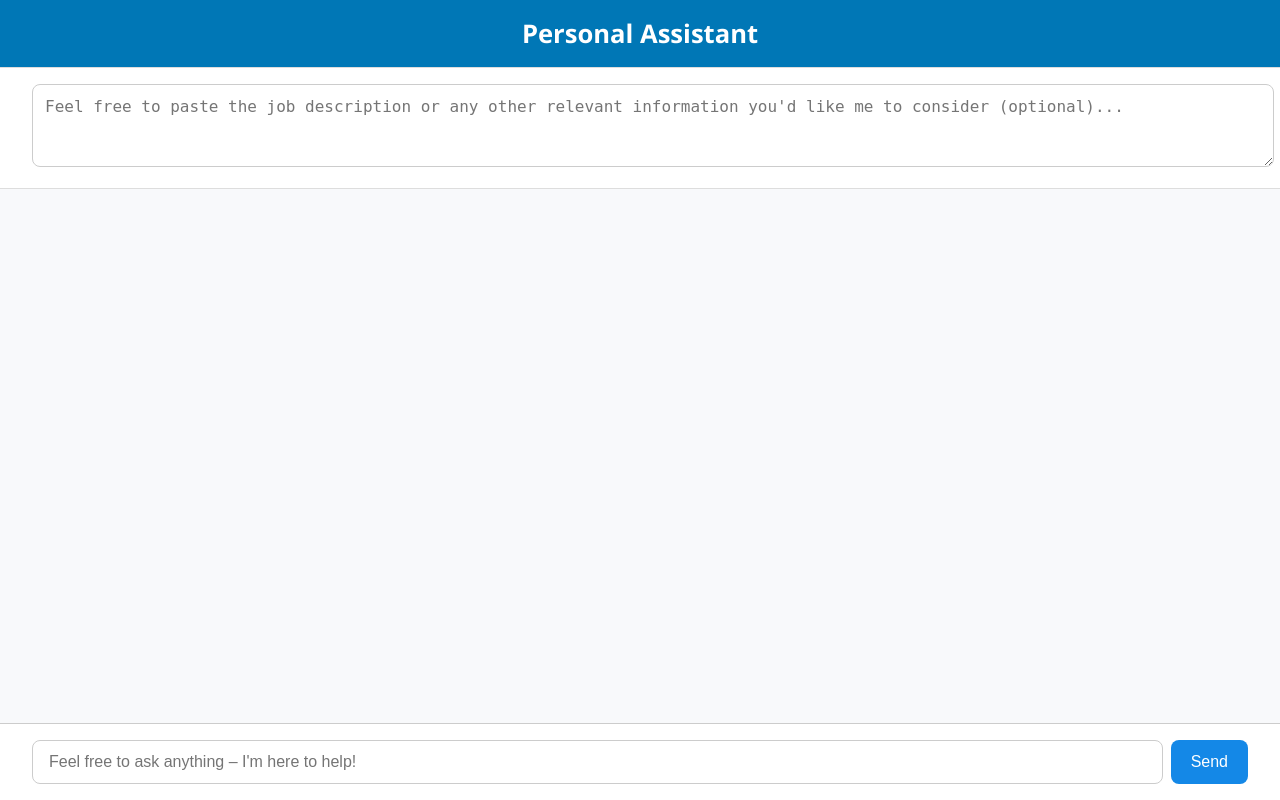
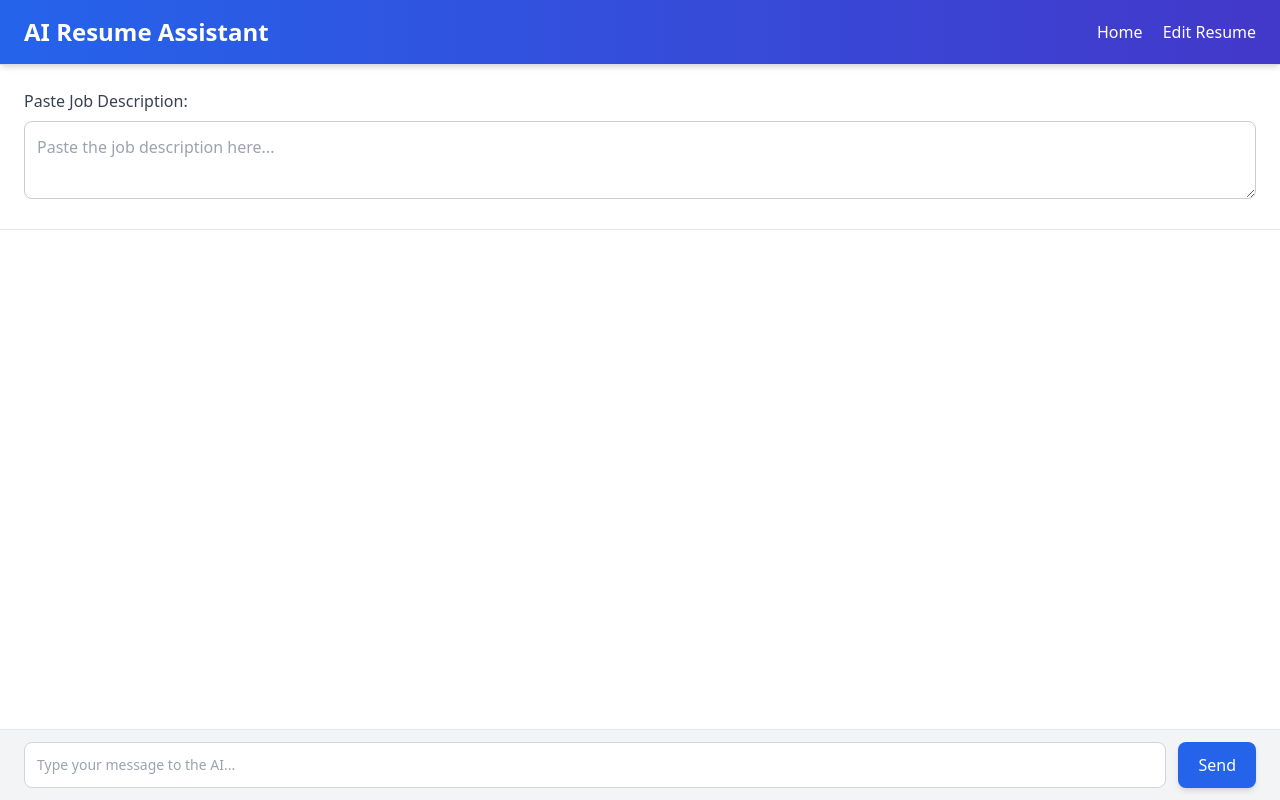
Before and after one commit to aarshx05/resume_ai_pro, a Flask app: page /ai in a window 1280 px wide. Run offline with Flask 3, Linux system fonts and the light colour scheme; some libraries are stand-ins or nearby versions.

Commit message:
Update ai_assistant.html

```diff
--- a/templates/ai_assistant.html
+++ b/templates/ai_assistant.html
@@ -4,49 +4,78 @@
   <meta charset="UTF-8" />
   <meta name="viewport" content="width=device-width, initial-scale=1.0"/>
   <title>AI Resume Assistant</title>
+  <script src="https://cdn.tailwindcss.com"></script>
   <link rel="stylesheet" href="{{ url_for('static', filename='css/chat.css') }}">
 </head>
-<body>
-  <div class="chat-wrapper">
-    <header>
-      <h1>Personal Assistant</h1>
+<body class="bg-gray-50 font-sans h-screen">
+
+  <!-- Full Page Wrapper -->
+  <div class="flex flex-col h-screen w-full">
+
+    <!-- Header -->
+    <header class="bg-gradient-to-r from-blue-600 to-indigo-700 text-white px-4 sm:px-6 py-4 shadow-md flex justify-between items-center">
+      <h1 class="text-xl sm:text-2xl font-bold">AI Resume Assistant</h1>
+      <nav class="text-sm sm:text-base">
+        <a href="{{ url_for('index') }}" class="hover:underline">Home</a>
+        <a href="/update" class="ml-4 hover:underline">Edit Resume</a>
+      </nav>
     </header>
 
-    <div class="job-desc">
-      <textarea id="job-description" placeholder="Feel free to paste the job description or any other relevant information you'd like me to consider (optional)..." rows="3"></textarea>
+    <!-- Job Description Box -->
+    <section class="bg-white p-4 sm:p-6 border-b border-gray-200">
+      <label for="job-description" class="block font-medium mb-2 text-gray-700">Paste Job Description:</label>
+      <textarea id="job-description" placeholder="Paste the job description here..." rows="2"
+        class="w-full p-3 rounded-lg border border-gray-300 focus:ring-2 focus:ring-blue-500 focus:outline-none resize-none text-sm leading-relaxed"></textarea>
+    </section>
+
+    <!-- Chat Area -->
+    <main class="flex-1 flex flex-col min-h-0 bg-white">
+
+      <!-- Messages -->
+      <div id="chat-box" class="flex-1 overflow-y-auto px-4 py-6 sm:px-6 space-y-6 bg-white">
+        <!-- Messages will be injected here -->
+      </div>
+
+      <!-- Message Input -->
+      <div class="border-t border-gray-200 bg-gray-100 px-4 py-3 sm:px-6 flex gap-3">
+        <input id="message-input" type="text" placeholder="Type your message to the AI..."
+          class="flex-1 p-3 rounded-lg border border-gray-300 focus:ring-2 focus:ring-blue-500 focus:outline-none text-sm">
+        <button onclick="sendMessage()"
+          class="bg-blue-600 hover:bg-blue-700 text-white font-medium px-5 py-2 rounded-lg shadow-md transition-all focus:ring-2 focus:ring-blue-500">
+          Send
+        </button>
+      </div>
+    </main>
+
+    <!-- Loading Overlay -->
+    <div id="loading-indicator" class="fixed inset-0 bg-white bg-opacity-70 flex items-center justify-center z-10 hidden">
+      <div class="flex items-center space-x-3 text-blue-600 text-sm">
+        <div class="w-3 h-3 bg-blue-600 rounded-full animate-pulse"></div>
+        <span>AI is typing...</span>
+      </div>
     </div>
 
-    <main id="chat-box" class="chat-box"></main>
-
-    <div id="loading-indicator" class="loading-indicator" style="display: none;">
-      <div class="dot-flashing"></div>
-      <span>AI is typing...</span>
-    </div>
-
-    <footer class="chat-input">
-      <input type="text" id="user-input" placeholder="Feel free to ask anything – I'm here to help!" autocomplete="off">
-      <button onclick="sendMessage()">Send</button>
-    </footer>
   </div>
 
+  <!-- Scripts -->
   <script src="https://cdn.jsdelivr.net/npm/marked/marked.min.js"></script>
   <script>
     const chatBox = document.getElementById('chat-box');
-    const inputField = document.getElementById('user-input');
-    const jobDescriptionField = document.getElementById('job-description');
-    const loading = document.getElementById('loading-indicator');
+    const jobInput = document.getElementById('job-description');
+    const messageInput = document.getElementById('message-input');
+    const loadingIndicator = document.getElementById('loading-indicator');
     const resumeData = localStorage.getItem('resumeData');
     let chatHistory = [];
 
     async function sendMessage() {
-      const message = inputField.value.trim();
-      const jobDescription = jobDescriptionField.value.trim();
+      const message = messageInput.value.trim();
+      const jobDesc = jobInput.value.trim();
       if (!message) return;
 
       appendMessage('You', message, 'user');
       chatHistory.push({ role: 'user', content: message });
-      inputField.value = '';
-      loading.style.display = 'flex';
+      messageInput.value = '';
+      loadingIndicator.classList.remove('hidden');
 
       const response = await fetch('/chat', {
         method: 'POST',
@@ -54,40 +83,94 @@
         body: JSON.stringify({
           messages: chatHistory,
           resume_data: resumeData,
-          job_description: jobDescription || null
+          job_description: jobDesc || null
         })
       });
 
       const data = await response.json();
-      loading.style.display = 'none';
+      loadingIndicator.classList.add('hidden');
       appendMessage('AI', data.reply, 'ai');
       chatHistory.push({ role: 'assistant', content: data.reply });
     }
 
-    function appendMessage(sender, message, cls) {
-      const msg = document.createElement('div');
-      msg.className = `message ${cls}`;
-      msg.innerHTML = `
-        <div class="msg-header">
-          <div class="avatar ${cls}"></div>
-          <strong>${sender}</strong>
-          ${cls === 'ai' ? `<button class="copy-btn" onclick="copyToClipboard(this)">Copy</button>` : ''}
-        </div>
-        <div class="msg-body">${cls === 'ai' ? marked.parse(message) : message}</div>
-      `;
-      chatBox.appendChild(msg);
-      chatBox.scrollTop = chatBox.scrollHeight;
+function appendMessage(sender, message, cls) {
+  const isAI = cls === 'ai';
+
+  // Create wrapper div
+  const msgWrapper = document.createElement('div');
+  msgWrapper.className = `flex ${isAI ? 'justify-start' : 'justify-end'} w-full`;
+
+  // Create avatar
+  const avatar = document.createElement('div');
+  avatar.className = `w-10 h-10 rounded-full ${isAI ? 'bg-indigo-500' : 'bg-blue-600'} flex items-center justify-center text-white font-bold`;
+  avatar.textContent = isAI ? 'AI' : 'U';
+
+  // Create bubble container
+  const bubble = document.createElement('div');
+  bubble.className = `${isAI ? 'bg-indigo-100' : 'bg-gray-200'} p-4 rounded-2xl shadow text-sm text-gray-800 max-w-[75%] prose prose-sm`;
+
+  // Add sender name
+  const senderEl = document.createElement('div');
+  senderEl.className = 'font-semibold mb-1';
+  senderEl.textContent = sender;
+
+  // Add message content
+  const contentEl = document.createElement('div');
+  contentEl.innerHTML = isAI ? marked.parse(message) : escapeHtml(message);
+
+  // Optional copy button
+  let copyBtn = null;
+  if (isAI) {
+    copyBtn = document.createElement('button');
+    copyBtn.textContent = 'Copy';
+    copyBtn.className = 'mt-2 text-indigo-600 text-xs hover:underline';
+    copyBtn.onclick = function () {
+      navigator.clipboard.writeText(contentEl.innerText).then(() => {
+        copyBtn.textContent = 'Copied!';
+        setTimeout(() => (copyBtn.textContent = 'Copy'), 1500);
+      });
+    };
+  }
+
+  // Assemble bubble
+  bubble.appendChild(senderEl);
+  bubble.appendChild(contentEl);
+  if (copyBtn) bubble.appendChild(copyBtn);
+
+  // Final layout: avatar and bubble
+  const innerFlex = document.createElement('div');
+  innerFlex.className = `flex items-start space-x-3`;
+
+  if (isAI) {
+    innerFlex.appendChild(avatar);
+    innerFlex.appendChild(bubble);
+  } else {
+    innerFlex.appendChild(bubble);
+    innerFlex.appendChild(avatar);
+  }
+
+  msgWrapper.appendChild(innerFlex);
+  chatBox.appendChild(msgWrapper);
+  chatBox.scrollTop = chatBox.scrollHeight;
+}
+
+
+    function escapeHtml(text) {
+      const div = document.createElement("div");
+      div.innerText = text;
+      return div.innerHTML;
     }
 
     function copyToClipboard(btn) {
-      const content = btn.parentElement.nextElementSibling.innerText;
+      const content = btn.previousElementSibling.innerText;
       navigator.clipboard.writeText(content).then(() => {
         btn.innerText = "Copied!";
-        setTimeout(() => (btn.innerText = "Copy"), 1500);
+        setTimeout(() => { btn.innerText = "Copy"; }, 1500);
       });
     }
 
-    inputField.addEventListener("keydown", function (e) {
+    // Press Enter to send
+    messageInput.addEventListener("keydown", function (e) {
       if (e.key === "Enter" && !e.shiftKey) {
         e.preventDefault();
         sendMessage();
```
